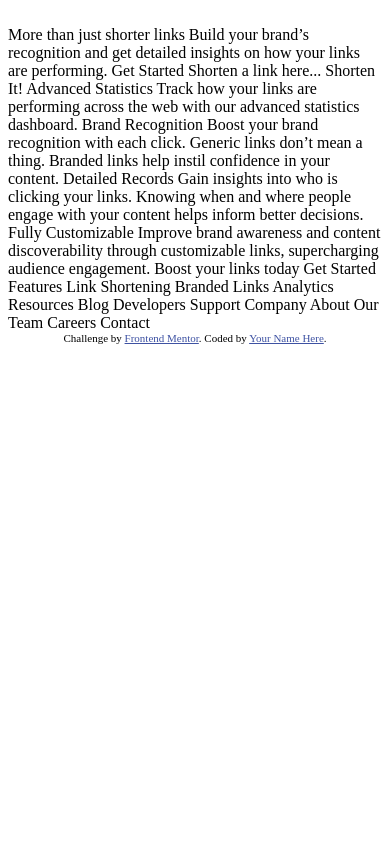
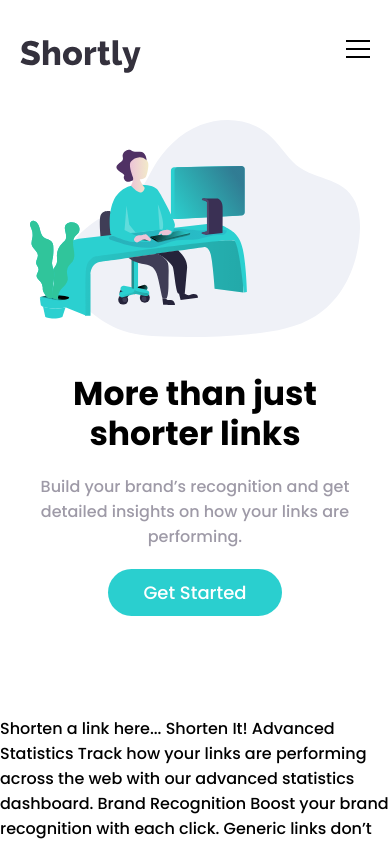
Before and after one commit to nivamoli/shortening_API, a plain HTML site: page index.html in a window 390 px wide. Shown: the top 844 px of the page. Drawn offline with Linux system fonts and the light colour scheme.

Commit message:
header y main mobile terminado

```diff
--- /dev/null
+++ b/assets/css/main.css
@@ -0,0 +1,77 @@
+:root {
+  --font-family: 'Poppins', sans-serif;
+  --font-size: 18px;
+
+  /* colors */
+  --azul: hsl(180, 66%, 49%);
+  --morado:  hsl(257, 27%, 26%) ;
+  --red:hsl(0, 87%, 67%);
+  --gris:  hsl(0, 0%, 75%);
+  --azul-oscuro: hsl(255, 11%, 22%);
+  --morado-oscuro: hsl(260, 8%, 14%);
+  --gris-violeta: hsl(257, 7%, 63%);
+  --blanco: #FFF;
+  --negro: #000;
+
+
+}
+
+
+html.html {
+  font-size: 62.5%;
+  overflow-x: hidden;
+  -webkit-box-sizing: border-box;
+          box-sizing: border-box;
+}
+
+* {
+  margin: 0;
+  padding: 0;
+}
+
+.body {
+  font-family: var(--font-family);
+  overflow-x: hidden;
+}
+
+/*header*/
+
+.header {
+  display: flex;
+  justify-content: space-between;
+  padding: 40px 20px;
+}
+
+/*main*/
+
+.main {
+  padding: 0 30px;
+  text-align: center;
+}
+
+.main__img {
+  width: 100%;
+  margin-bottom: 30px;
+}
+
+.main-info--title {
+  font-size: calc(var(--font-size) + 15px);
+  line-height: 40px;
+  margin-bottom: 20px;
+}
+
+.main-info--pgraph {
+  color: var(--gris-violeta);
+}
+
+.main-info--button {
+  padding: 10px 35px;
+  background-color: var(--azul);
+  border: none;
+  border-radius: 50px;
+  margin-top: 20px;
+  margin-bottom: 100px;
+  font-family: var(--font-family);
+  color: var(--blanco);
+  font-size: var(--font-size);
+}
--- a/index.html
+++ b/index.html
@@ -5,28 +5,40 @@
   <meta name="viewport" content="width=device-width, initial-scale=1.0"> <!-- displays site properly based on user's device -->
 
   <link rel="icon" type="image/png" sizes="32x32" href="./images/favicon-32x32.png">
+  <link rel="preconnect" href="https://fonts.googleapis.com">
+  <link rel="preconnect" href="https://fonts.gstatic.com" crossorigin>
+  <link href="https://fonts.googleapis.com/css2?family=Poppins:ital,wght@0,500;0,700;1,500;1,700&display=swap" rel="stylesheet">
+
 
   <title>Frontend Mentor | Shortly URL shortening API Challenge</title>
 
-  <!-- Feel free to remove these styles or customise in your own stylesheet 👍 -->
-  <style>
-    .attribution { font-size: 11px; text-align: center; }
-    .attribution a { color: hsl(228, 45%, 44%); }
   </style>
+  <link rel="stylesheet" href="/assets/css/main.css">
 </head>
 <body class="body">
-  <header>
+  <header class="header">
     <div class="header-image">
-      <img src="" alt="" class="header-image__img">
+      <img src="/assets/images/logo.svg" alt="" class="header-image__img">
+    </div>
+    <div class="header-hamburguer menu">
+      <svg width="24" height="18" xmlns="http://www.w3.org/2000/svg"><path d="M24 16v2H0v-2h24zm0-8v2H0V8h24zm0-8v2H0V0h24z" fill="#000" fill-rule="evenodd"/></svg>
     </div>
   </header>
+  <main class="main">
+    <div class="main-img">
+      <img src="/assets/images/illustration-working.svg" alt="" class="main__img">
+    </div>
+    <div class="main-info">
+      <h1 class="main-info--title">More than just shorter links</h1>
+      <p class="main-info--pgraph">Build your brand’s recognition and get detailed insights
+        on how your links are performing.</p>
+      <button class="main-info--button">Get Started</button>
+    </div>
+  </main>
 
-  More than just shorter links
 
-  Build your brand’s recognition and get detailed insights
-  on how your links are performing.
 
-  Get Started
+
 
   Shorten a link here...
 
```
Also changed, not shown: assets/images/icon-hamburger.svg (added), 1 other file.
